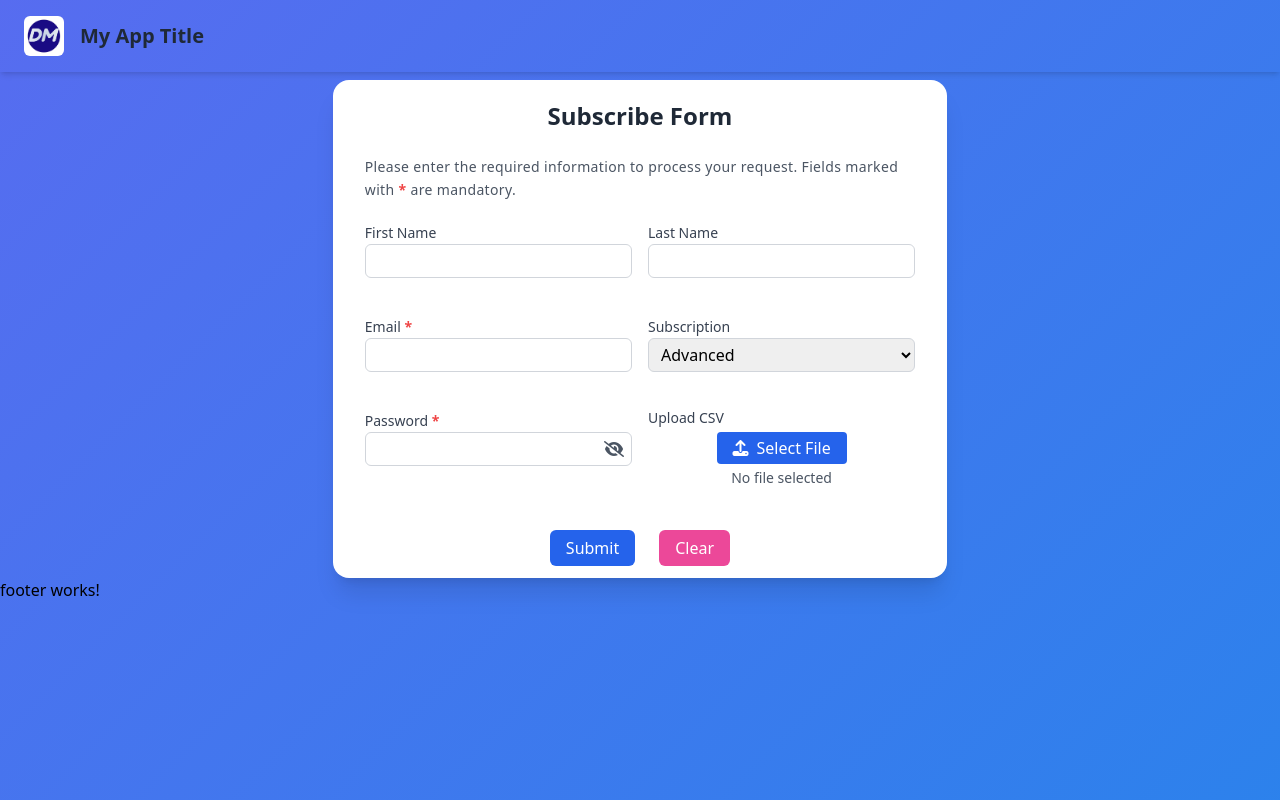
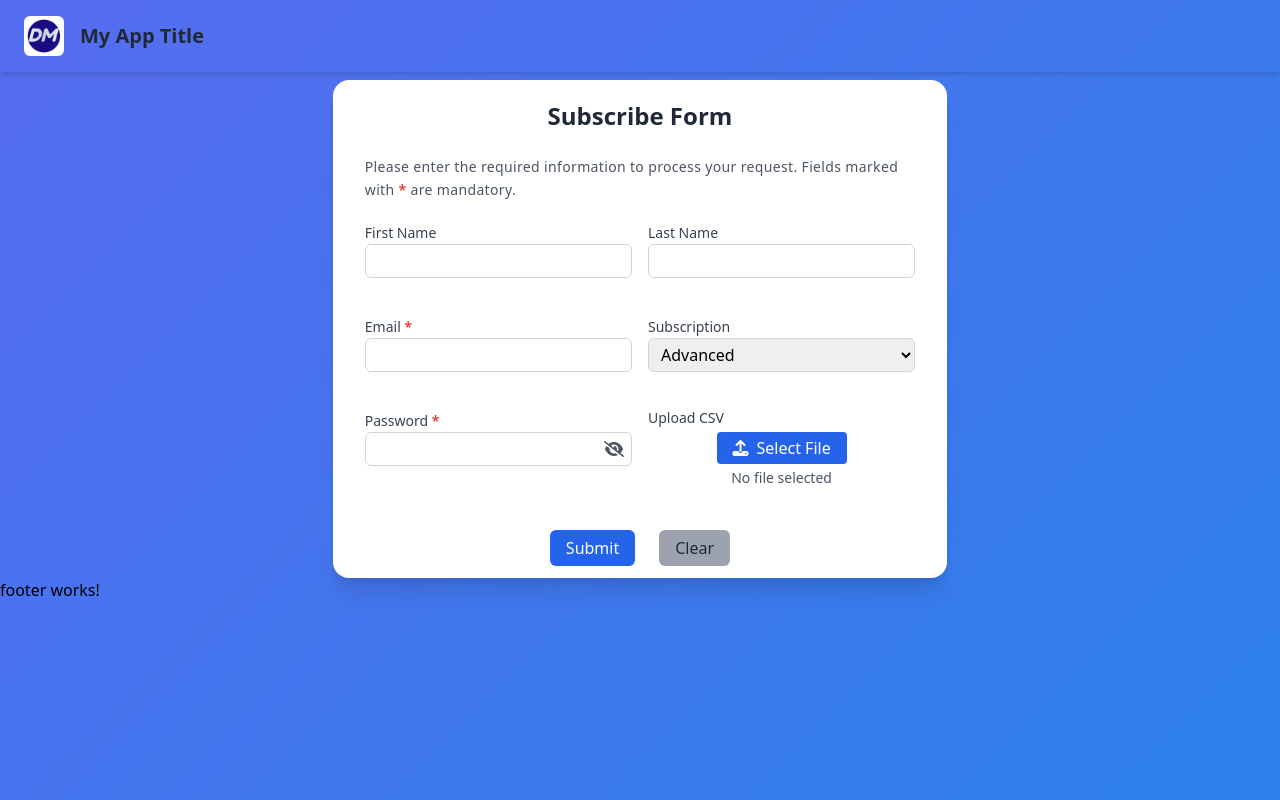
Before and after one commit to duvan-23/frontend-code-challenge, an Angular app: page / in a window 1280 px wide. Built offline with nearby package versions, Linux system fonts and the light colour scheme.

Commit message:
add styles for the clear button

```diff
--- a/src/app/pages/home/components/form/form.html
+++ b/src/app/pages/home/components/form/form.html
@@ -171,8 +171,16 @@
     </button>
     <button
       type="button"
+      [title]="form.dirty ? '' : 'Make changes to enable this'"
+      [disabled]="!form.dirty"
       (click)="onClear()"
-      class="bg-pink-500 hover:bg-pink-600 text-white px-4 py-1.5 rounded-md transition hover:scale-105 mx-3"
+      [ngClass]="{
+        'bg-pink-500 hover:bg-pink-600 text-white':
+          form.dirty,
+        'bg-gray-400 text-gray-800': !form.dirty,
+        'transform transition hover:scale-105': form.dirty,
+      }"
+      class="  px-4 py-1.5 rounded-md  mx-3"
     >
       Clear
     </button>
```
